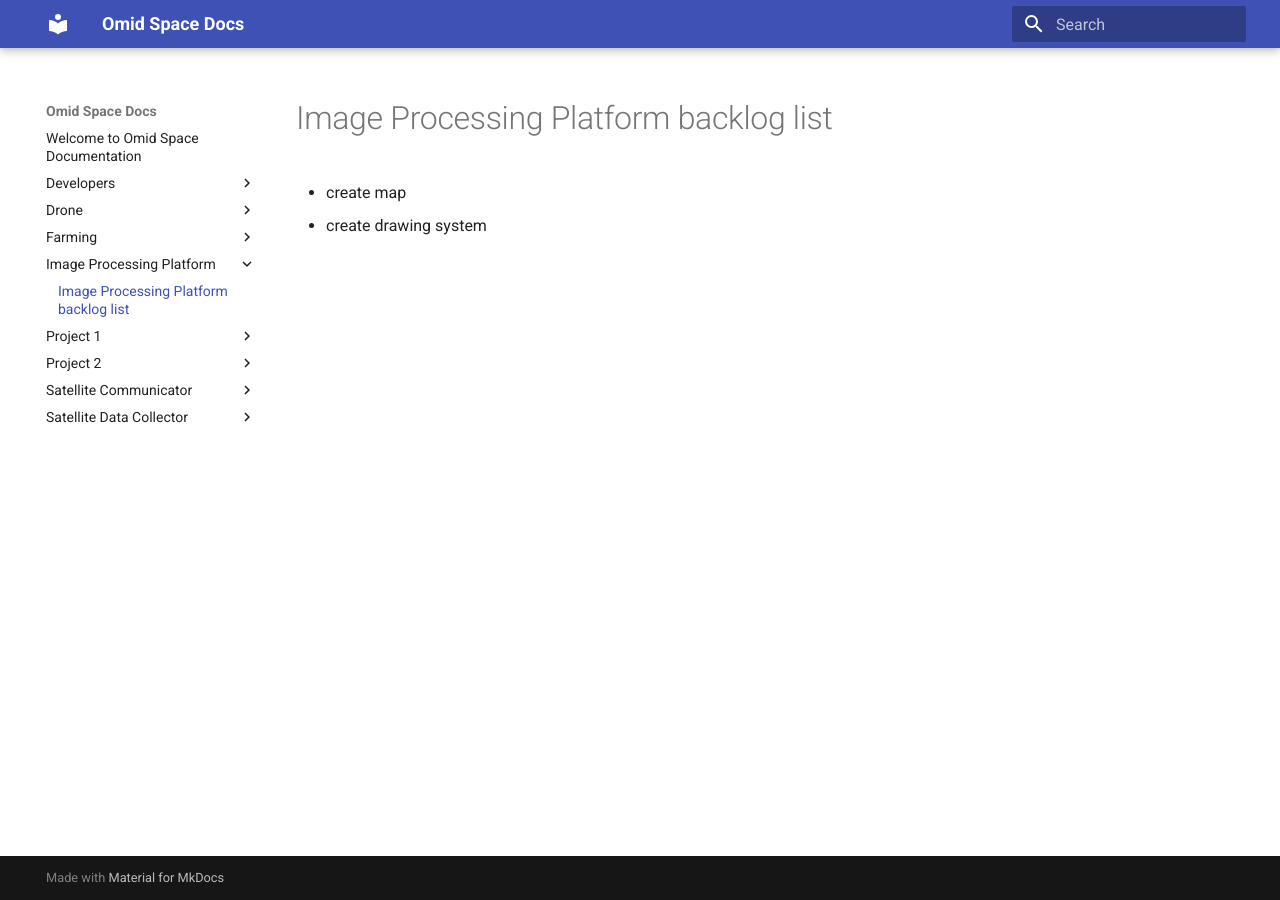
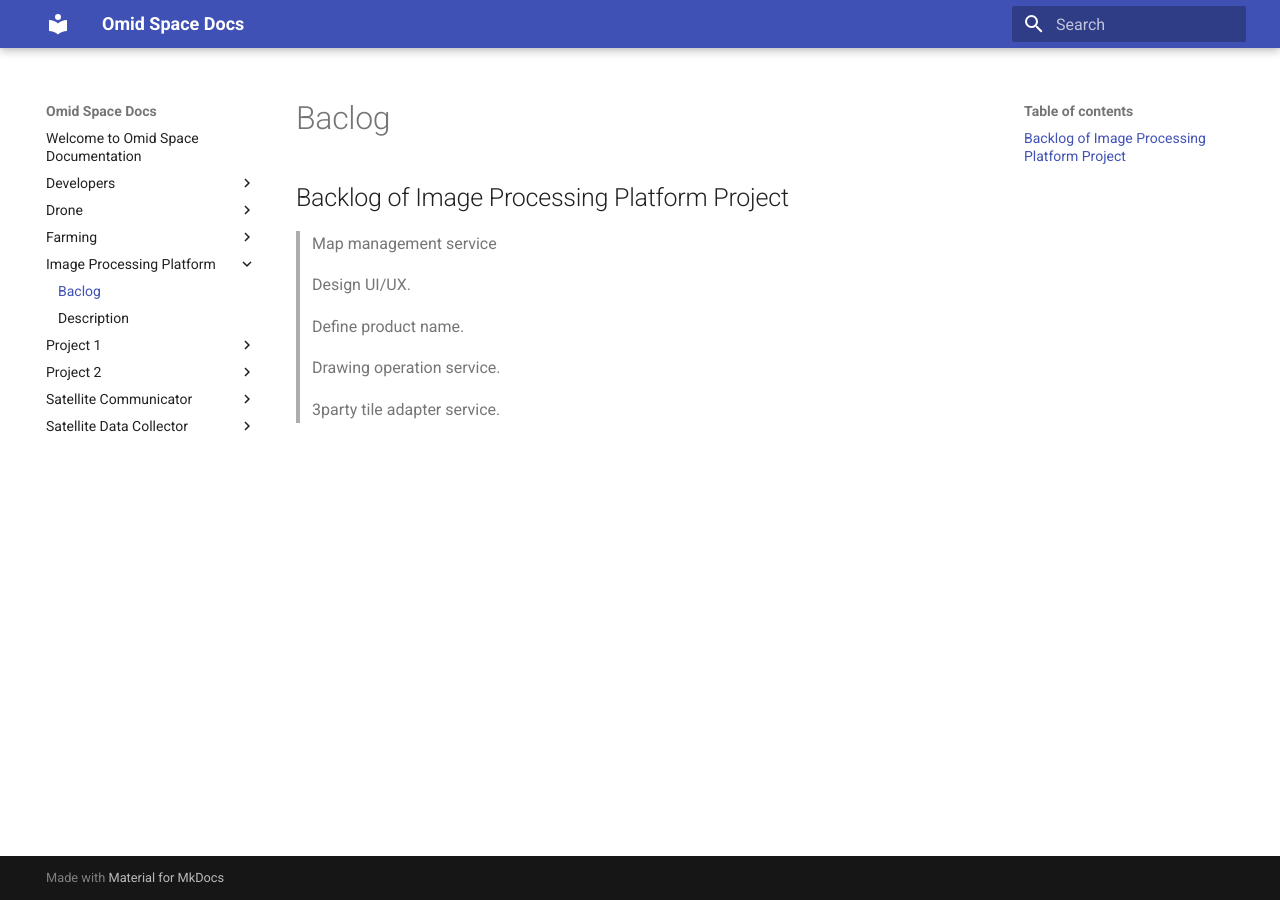
Before and after one commit to spaceomid/Documentation, an MkDocs documentation site: the page built from docs/Image Processing Platform/Baclog.md, in a window 1280 px wide. Built offline with MkDocs 1.6.1 and Material for MkDocs 9.7.7, drawn with Linux system fonts in a browser that asks for light colours.

Commit message:
add backlog

```diff
--- a/docs/Image Processing Platform/Baclog.md
+++ b/docs/Image Processing Platform/Baclog.md
@@ -1,4 +1,11 @@
-# Image Processing Platform backlog list
+## Backlog of Image Processing Platform Project
 
-- create map
-- create drawing system
+> Map management service
+
+> Design UI/UX.
+
+> Define product name.
+
+> Drawing operation service.
+
+> 3party tile adapter service.
--- a/docs/Satellite Data Collector/Backlog.md
+++ b/docs/Satellite Data Collector/Backlog.md
@@ -1 +1,5 @@
-# Backlog list
+## Backlog of Satellite Data Collector Project
+
+> Design UI/UX.
+
+> Define product name.
```
Also changed, not shown: docs/Drone/Backlog.md (+9 -0 lines), docs/Drone/Description.md (added, +12 -0 lines), docs/Farming/Backlog.md (+15 -0 lines), docs/Farming/Description.md (added, +12 -0 lines), docs/Image Processing Platform/Description.md (added, +11 -0 lines), docs/Satellite Communicator/Backlog.md (+5 -0 lines), docs/Satellite Communicator/Description.md (added, +10 -0 lines), docs/Satellite Data Collector/Description.md (added, +10 -0 lines).
